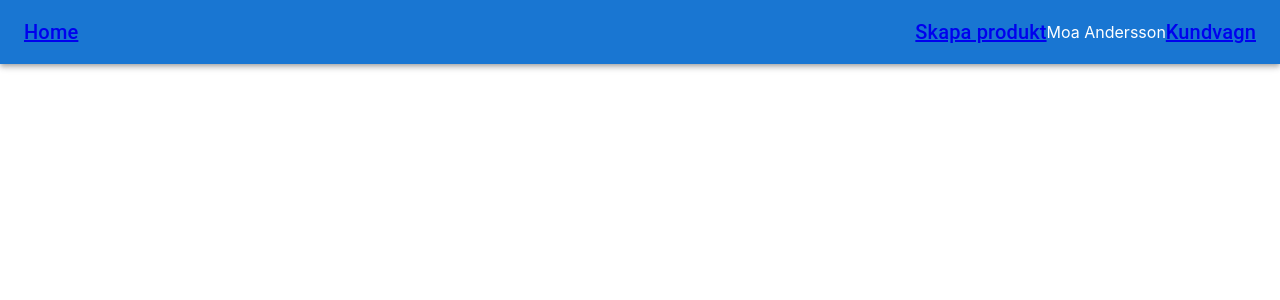
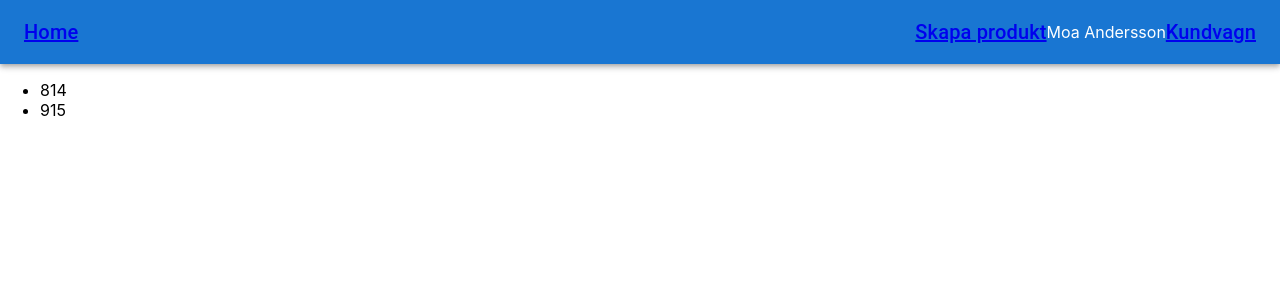
Before and after one commit to moa-andersson/GIK2XK-Projekt, a React (Create React App) app in the folder client/: page /users/1/cart in a window 1280 px wide. Shown: the top 300 px of the page. Built offline with nearby package versions, Linux system fonts and the light colour scheme.

Commit message:
commit six fuskdata 2.0 Co-authored-by: Tom Enqvist <tomenqvist@users.noreply.github.com>

```diff
--- a/client/src/App.js
+++ b/client/src/App.js
@@ -22,7 +22,7 @@ function App() {
               <Link to="/"> Home{/* logga */}</Link>
             </Typography>
             <Typography variant="h6" component="div">
-              <Link to="/ProductEdit">Skapa produkt{/* logga */}</Link>
+              <Link to="/products/new">Skapa produkt{/* logga */}</Link>
             </Typography>
             <UserItemSmall />
             <Typography variant="h6" component="div">
@@ -33,14 +33,21 @@ function App() {
       </Box>
       <div>
         <Routes>
-          <Route path="/" element={<Home></Home>}></Route>
+          <Route exact path="/" element={<Home></Home>}></Route>
           <Route
-            path="/ProductDetail"
+            exact
+            path="/products/:id"
             element={<ProductDetail></ProductDetail>}
           ></Route>
-          <Route path="/Cart" element={<Cart></Cart>}></Route>
+          <Route path="/users/:id/cart" element={<Cart></Cart>}></Route>
           <Route
-            path="/ProductEdit"
+            exact
+            path="/products/new"
+            element={<ProductEdit></ProductEdit>}
+          ></Route>
+          <Route
+            exact
+            path="/products/:id/edit"
             element={<ProductEdit></ProductEdit>}
           ></Route>
         </Routes>
--- /dev/null
+++ b/client/src/components/CartList.js
@@ -0,0 +1,189 @@
+import ProductItemSmall from "./ProductItemSmall";
+import { Rating } from "@mui/material";
+
+function CartList() {
+  const cart = [
+    {
+      id: 14,
+      amount: 4,
+      createdAt: "2023-03-20T09:52:40.000Z",
+      updatedAt: "2023-03-20T09:52:40.000Z",
+      cartId: 1,
+      productId: 8,
+    },
+    {
+      id: 15,
+      amount: 4,
+      createdAt: "2023-03-20T09:54:01.000Z",
+      updatedAt: "2023-03-20T09:54:01.000Z",
+      cartId: 1,
+      productId: 9,
+    },
+  ];
+
+  const products = [
+    {
+      id: 7,
+      title: "moamoamoa",
+      description: "testar att uppdatera ",
+      price: 200,
+      imgUrl: null,
+      createdAt: "2023-03-16T13:15:12.000Z",
+      updatedAt: "2023-03-17T09:30:57.000Z",
+      ratings: [
+        {
+          id: 21,
+          rating: 1,
+          createdAt: "2023-03-16T13:16:14.000Z",
+          updatedAt: "2023-03-16T13:16:14.000Z",
+          productId: 7,
+        },
+        {
+          id: 22,
+          rating: 1,
+          createdAt: "2023-03-16T13:42:06.000Z",
+          updatedAt: "2023-03-16T13:42:06.000Z",
+          productId: 7,
+        },
+        {
+          id: 23,
+          rating: 3,
+          createdAt: "2023-03-16T13:45:44.000Z",
+          updatedAt: "2023-03-16T13:45:44.000Z",
+          productId: 7,
+        },
+        {
+          id: 24,
+          rating: 3,
+          createdAt: "2023-03-16T13:46:46.000Z",
+          updatedAt: "2023-03-16T13:46:46.000Z",
+          productId: 7,
+        },
+      ],
+    },
+    {
+      id: 8,
+      title: "Stickad classisk tröja",
+      description:
+        "Stickad tröja i marinoull, perfekt för att hålla värmen i kylan. Marinoull är ett av de finaste ullen och du kan förvänta dig riktigt bra kvalite",
+      price: 250,
+      imgUrl:
+        "https://media.naturkompaniet.se/detail/5637518438_a_oevik_knit_sweater_m_fjaellraeven_110.jpg",
+      createdAt: "2023-03-17T12:22:50.000Z",
+      updatedAt: "2023-03-17T12:22:50.000Z",
+      ratings: [],
+    },
+    {
+      id: 9,
+      title: "Termos, 1L",
+      description:
+        "Håll drycken varm eller kall med denna fantastiska termos. \nFärg: Grå\nMaterial: Stål ",
+      price: 100,
+      imgUrl:
+        "https://www.jula.se/globalassets/catalog/productimages/007666b.jpg?width=458&height=458&scale=both&bgcolor=white",
+      createdAt: "2023-03-17T12:24:38.000Z",
+      updatedAt: "2023-03-17T12:24:38.000Z",
+      ratings: [],
+    },
+    {
+      id: 10,
+      title: "Vandringsstav",
+      description:
+        "Vandringsstaven fungerar nästan som ett extra set ben, förstått på så vis att belastningen på dina knän minskas på upp till 20% – speciellt nedför -, när du använder vandringsstavarna. På väg uppför kan du också komplettera med krafterna i armar och överkropp, så inte allt går ut över benen. ",
+      price: 300,
+      imgUrl:
+        "https://static.eventyrsport.se/media/catalog/product/cache/8aded63ab778ca51bb61a3fc9e4a1186/5/6/56c487edac8c7COMPACT-LIGHT.jpg",
+      createdAt: "2023-03-17T12:26:42.000Z",
+      updatedAt: "2023-03-17T12:26:42.000Z",
+      ratings: [],
+    },
+    {
+      id: 7,
+      title: "moamoamoa",
+      description: "testar att uppdatera ",
+      price: 200,
+      imgUrl: null,
+      createdAt: "2023-03-16T13:15:12.000Z",
+      updatedAt: "2023-03-17T09:30:57.000Z",
+      ratings: [
+        {
+          id: 21,
+          rating: 1,
+          createdAt: "2023-03-16T13:16:14.000Z",
+          updatedAt: "2023-03-16T13:16:14.000Z",
+          productId: 7,
+        },
+        {
+          id: 22,
+          rating: 1,
+          createdAt: "2023-03-16T13:42:06.000Z",
+          updatedAt: "2023-03-16T13:42:06.000Z",
+          productId: 7,
+        },
+        {
+          id: 23,
+          rating: 3,
+          createdAt: "2023-03-16T13:45:44.000Z",
+          updatedAt: "2023-03-16T13:45:44.000Z",
+          productId: 7,
+        },
+        {
+          id: 24,
+          rating: 3,
+          createdAt: "2023-03-16T13:46:46.000Z",
+          updatedAt: "2023-03-16T13:46:46.000Z",
+          productId: 7,
+        },
+      ],
+    },
+    {
+      id: 8,
+      title: "Stickad classisk tröja",
+      description:
+        "Stickad tröja i marinoull, perfekt för att hålla värmen i kylan. Marinoull är ett av de finaste ullen och du kan förvänta dig riktigt bra kvalite",
+      price: 250,
+      imgUrl:
+        "https://media.naturkompaniet.se/detail/5637518438_a_oevik_knit_sweater_m_fjaellraeven_110.jpg",
+      createdAt: "2023-03-17T12:22:50.000Z",
+      updatedAt: "2023-03-17T12:22:50.000Z",
+      ratings: [],
+    },
+    {
+      id: 9,
+      title: "Termos, 1L",
+      description:
+        "Håll drycken varm eller kall med denna fantastiska termos. \nFärg: Grå\nMaterial: Stål ",
+      price: 100,
+      imgUrl:
+        "https://www.jula.se/globalassets/catalog/productimages/007666b.jpg?width=458&height=458&scale=both&bgcolor=white",
+      createdAt: "2023-03-17T12:24:38.000Z",
+      updatedAt: "2023-03-17T12:24:38.000Z",
+      ratings: [],
+    },
+    {
+      id: 10,
+      title: "Vandringsstav",
+      description:
+        "Vandringsstaven fungerar nästan som ett extra set ben, förstått på så vis att belastningen på dina knän minskas på upp till 20% – speciellt nedför -, när du använder vandringsstavarna. På väg uppför kan du också komplettera med krafterna i armar och överkropp, så inte allt går ut över benen. ",
+      price: 300,
+      imgUrl:
+        "https://static.eventyrsport.se/media/catalog/product/cache/8aded63ab778ca51bb61a3fc9e4a1186/5/6/56c487edac8c7COMPACT-LIGHT.jpg",
+      createdAt: "2023-03-17T12:26:42.000Z",
+      updatedAt: "2023-03-17T12:26:42.000Z",
+      ratings: [],
+    },
+  ];
+  return (
+    <ul>
+      {cart &&
+        cart.map((cart) => (
+          <li key={`cartId_${cart.id}`}>
+            {cart.productId}
+            {cart.id}
+          </li>
+        ))}
+    </ul>
+  );
+}
+
+export default CartList;
--- a/client/src/components/ProductItemSmall.js
+++ b/client/src/components/ProductItemSmall.js
@@ -1,11 +1,22 @@
-import { Grid, ListItem } from "@mui/material";
+import { Grid, ListItem, Rating, Typography } from "@mui/material";
+import { Link } from "react-router-dom";
 import "./ProductItemSmall.css";
 function ProductItemSmall({ products }) {
+  const lengthRating = products.ratings.length;
+  console.log(lengthRating);
+  var sumRating = 0;
+  for (var i = 0; i < lengthRating; i++) {
+    sumRating += products.ratings[i].rating;
+  }
+  const averageRating = sumRating / lengthRating;
   return (
     <div>
-      <img src={products.imgUrl} className="Product__item-small"></img>
-      <div>{products.title}</div>
-      <div>{products.price}</div>
+      <Link to={`/products/${products.id}`}>
+        <img src={products.imgUrl} className="Product__item-small"></img>
+        <Typography>{products.title}</Typography>
+        <Typography>{products.price}</Typography>
+        <Rating name="read-only" value={averageRating} readOnly />
+      </Link>
     </div>
   );
 }
--- a/client/src/views/Cart.js
+++ b/client/src/views/Cart.js
@@ -1,6 +1,7 @@
+import CartList from "../components/CartList";
+
 function Cart() {
-  return <h2>Alla produkter i kundvagn</h2>;
+  return <CartList />;
 }
-<h2>Cart</h2>;
 
 export default Cart;
--- a/client/src/views/ProductDetail.js
+++ b/client/src/views/ProductDetail.js
@@ -1,7 +1,55 @@
+import { useParams } from "react-router-dom";
 import ProductItemLarge from "../components/ProductItemLarge";
 
 function ProductDetail() {
-  return <ProductItemLarge />;
+  const product = {
+    id: 7,
+    title: "moamoamoa",
+    description: "testar att uppdatera ",
+    price: 200,
+    imgUrl:
+      "https://media.naturkompaniet.se/detail/5637518438_a_oevik_knit_sweater_m_fjaellraeven_110.jpg",
+    createdAt: "2023-03-16T13:15:12.000Z",
+    updatedAt: "2023-03-17T09:30:57.000Z",
+    ratings: [
+      {
+        id: 21,
+        rating: 1,
+        createdAt: "2023-03-16T13:16:14.000Z",
+        updatedAt: "2023-03-16T13:16:14.000Z",
+        productId: 7,
+      },
+      {
+        id: 22,
+        rating: 1,
+        createdAt: "2023-03-16T13:42:06.000Z",
+        updatedAt: "2023-03-16T13:42:06.000Z",
+        productId: 7,
+      },
+      {
+        id: 23,
+        rating: 3,
+        createdAt: "2023-03-16T13:45:44.000Z",
+        updatedAt: "2023-03-16T13:45:44.000Z",
+        productId: 7,
+      },
+      {
+        id: 24,
+        rating: 3,
+        createdAt: "2023-03-16T13:46:46.000Z",
+        updatedAt: "2023-03-16T13:46:46.000Z",
+        productId: 7,
+      },
+    ],
+  };
+
+  const params = useParams();
+  console.log(params);
+  return (
+    <>
+      <ProductItemLarge product={product} />
+    </>
+  );
 }
 
 export default ProductDetail;
--- a/client/src/views/ProductEdit.js
+++ b/client/src/views/ProductEdit.js
@@ -1,5 +1,29 @@
+import { TextField, Button } from "@mui/material";
+import { useParams } from "react-router-dom";
+
 function ProductEdit() {
-  return <h2>Lägg till / Ändra Produkt</h2>;
+  const params = useParams();
+  console.log(params);
+  return (
+    <form>
+      <TextField name="title" label="Titel" fullWidth></TextField>
+      <TextField
+        name="description"
+        label="Beskrivning"
+        fullWidth
+        multiline
+        minRows={7}
+      ></TextField>
+      <TextField name="pris" label="Pris" fullWidth></TextField>
+      <TextField name="imgUrl" label="URL till bild" fullWidth></TextField>
+      <Button variant="contained" color="primary">
+        Tillbaka
+      </Button>
+      <Button variant="contained" color="primary">
+        Spara
+      </Button>
+    </form>
+  );
 }
 
 export default ProductEdit;
```
Also changed, not shown: client/src/components/ProductItemLarge.js (+47 -3 lines), client/src/components/UserItemLarge.js (+7 -0 lines).
